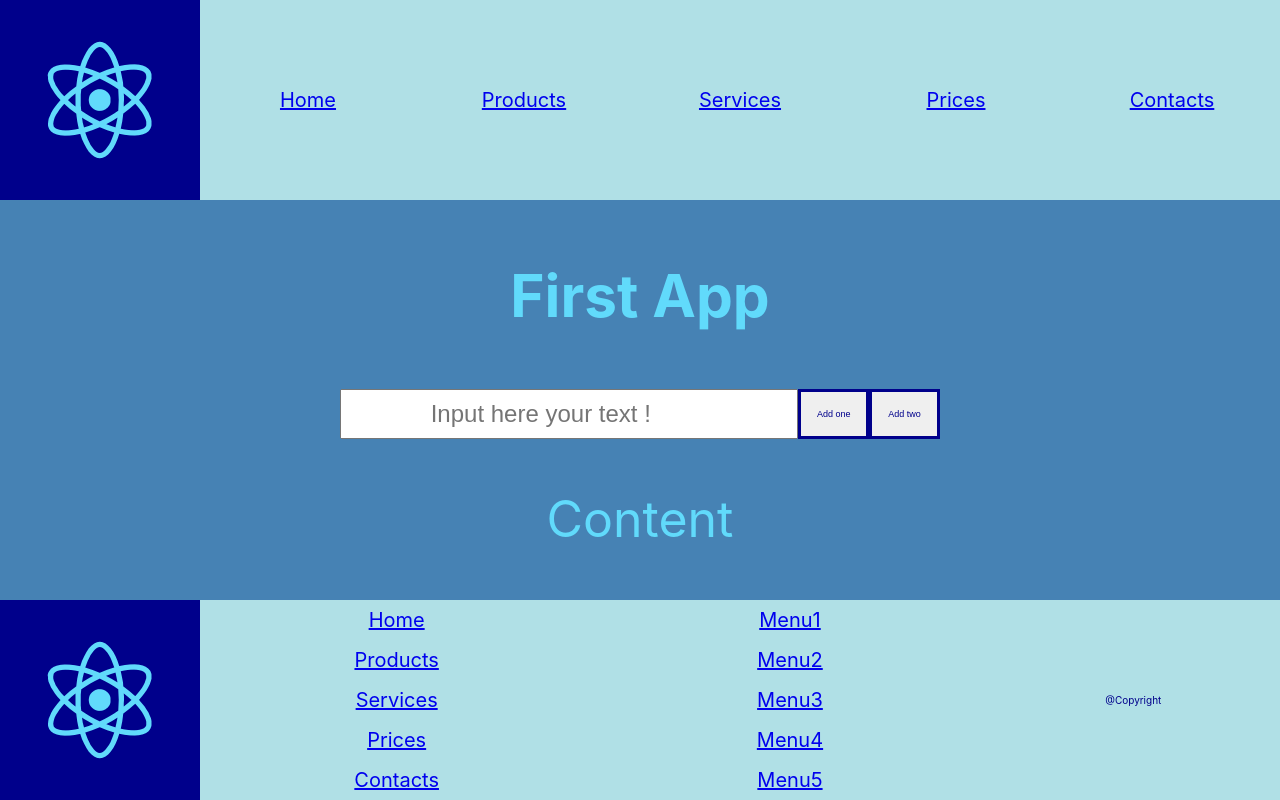
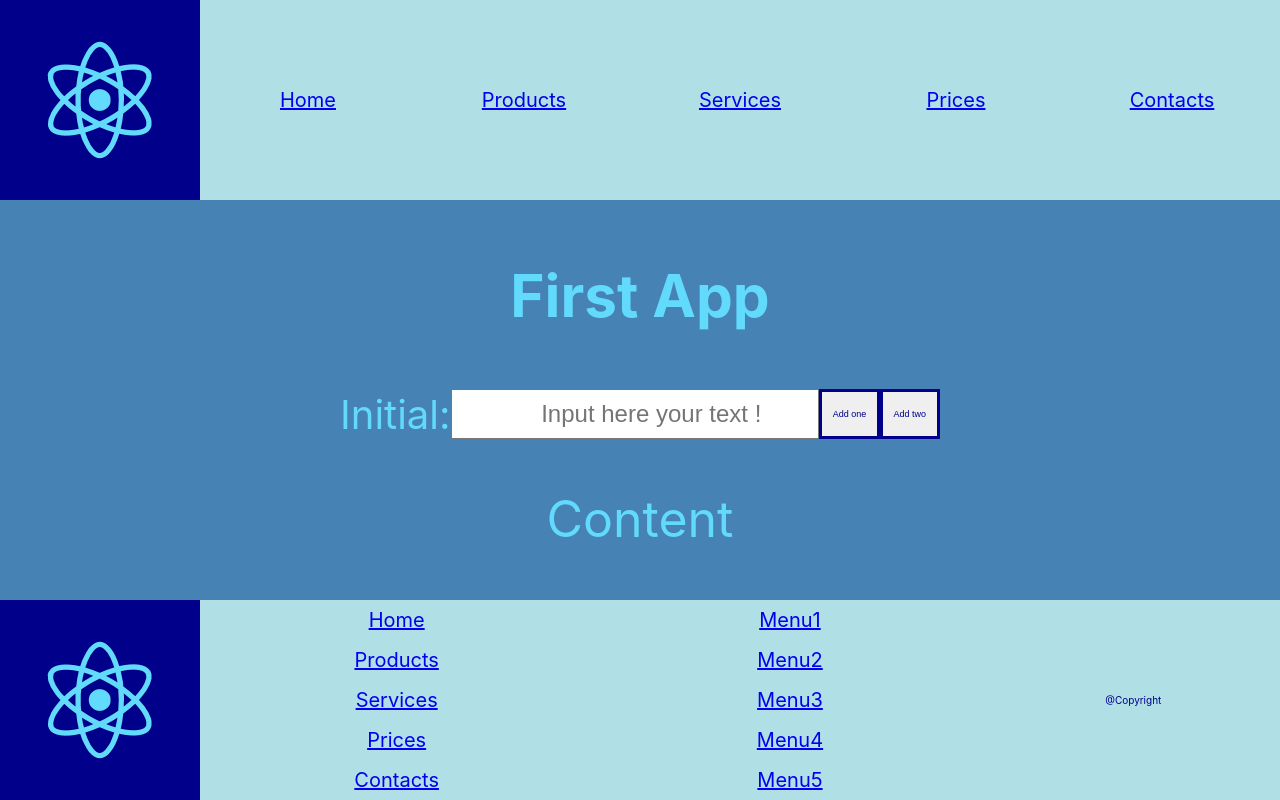
Before and after one commit to Natalina27/pasv-react-project, a React (Create React App) app: page / in a window 1280 px wide. Built offline with nearby package versions, Linux system fonts and the light colour scheme.

Commit message:
new deploy

```diff
--- a/src/App.css
+++ b/src/App.css
@@ -111,6 +111,12 @@ button{
   cursor: pointer;
   font-size: xx-small;
 }
+.Input-button__text{
+  font-size: 20px;
+  height: 50px;
+  display: flex;
+  align-items: center;
+}
 
 
 @media (min-width: 992px) {
@@ -219,6 +225,12 @@ button{
     width: 100px;
     cursor: pointer;
   }
+  .Input-button__text{
+    font-size: 40px;
+    height: 50px;
+    display: flex;
+    align-items: center;
+  }
 }
 
 @keyframes App-logo-spin {
--- a/src/Content.jsx
+++ b/src/Content.jsx
@@ -15,6 +15,7 @@ function Content() {
     <main className="App-content">
       <h3> First App</h3>
         <div className="Input-button">
+            <div className="Input-button__text">Initial: </div>
             <input type="text"
                    placeholder='             Input here your text !     '
                     onChange={inputHandler}/>
```
